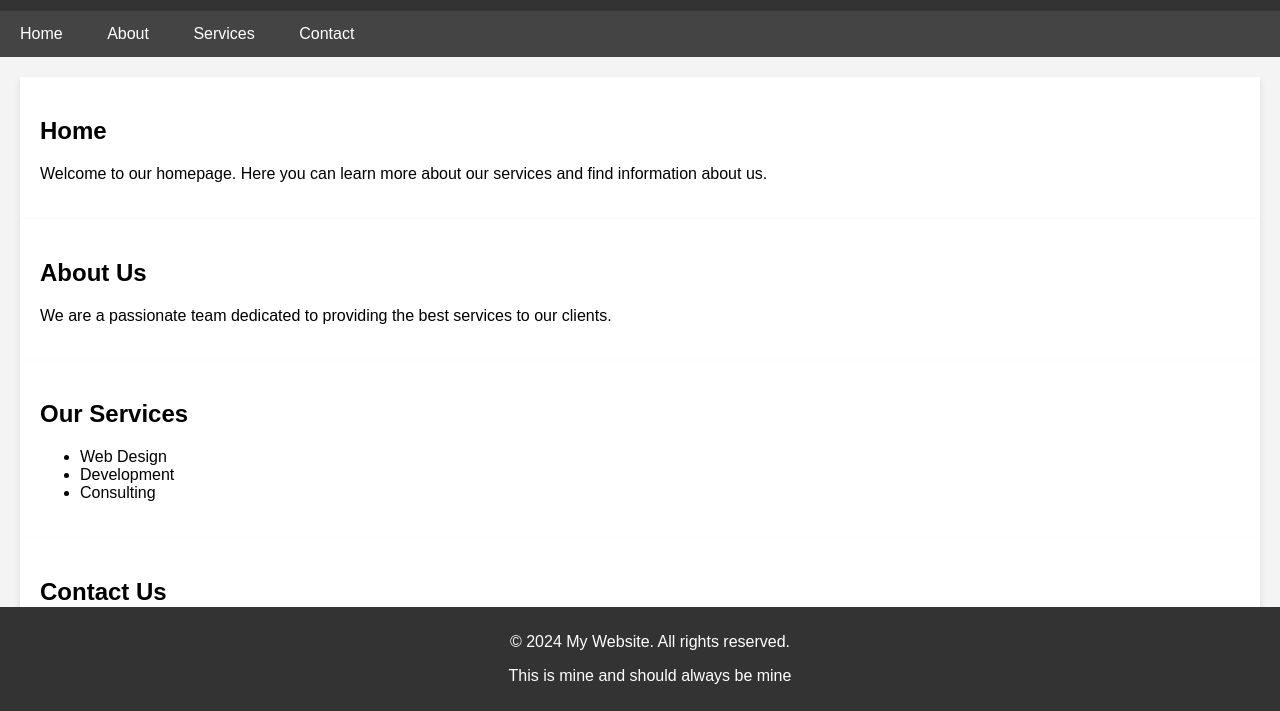
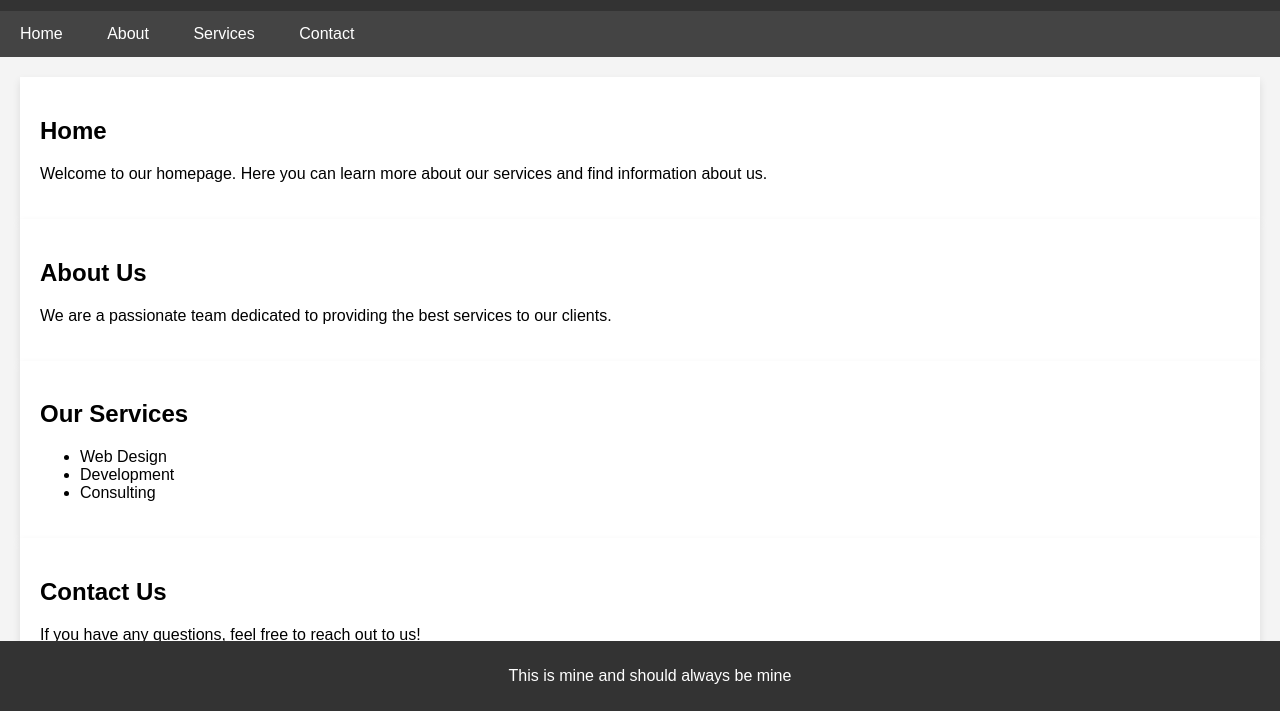
Before and after one commit to srjbishtji/git_practice, a plain HTML site: page index.html in a window 1280 px wide. Shown: the part 89-800 px from the top of the page. Drawn offline with Linux system fonts and the light colour scheme.

Commit message:
committed from two-test

```diff
--- a/index.html
+++ b/index.html
@@ -99,7 +99,6 @@
     </main>
 
     <footer>
-        <p>&copy; 2024 My Website. All rights reserved.</p>
         <p> This is mine and should always be mine</p>
     </footer>
 
```
